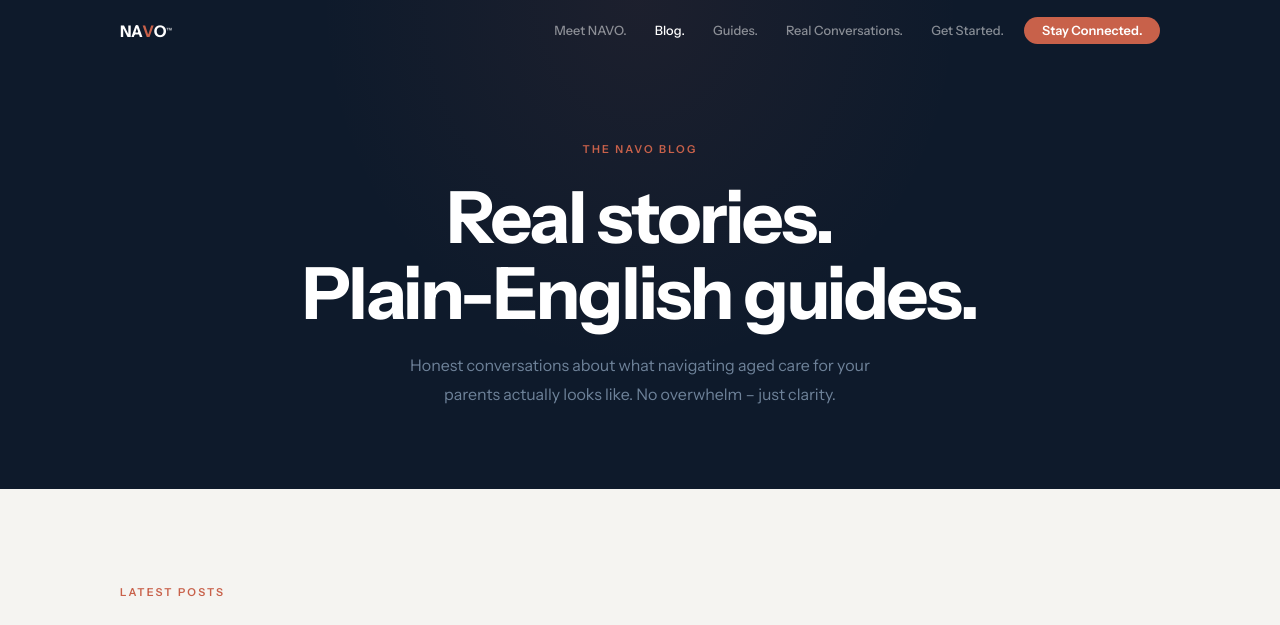
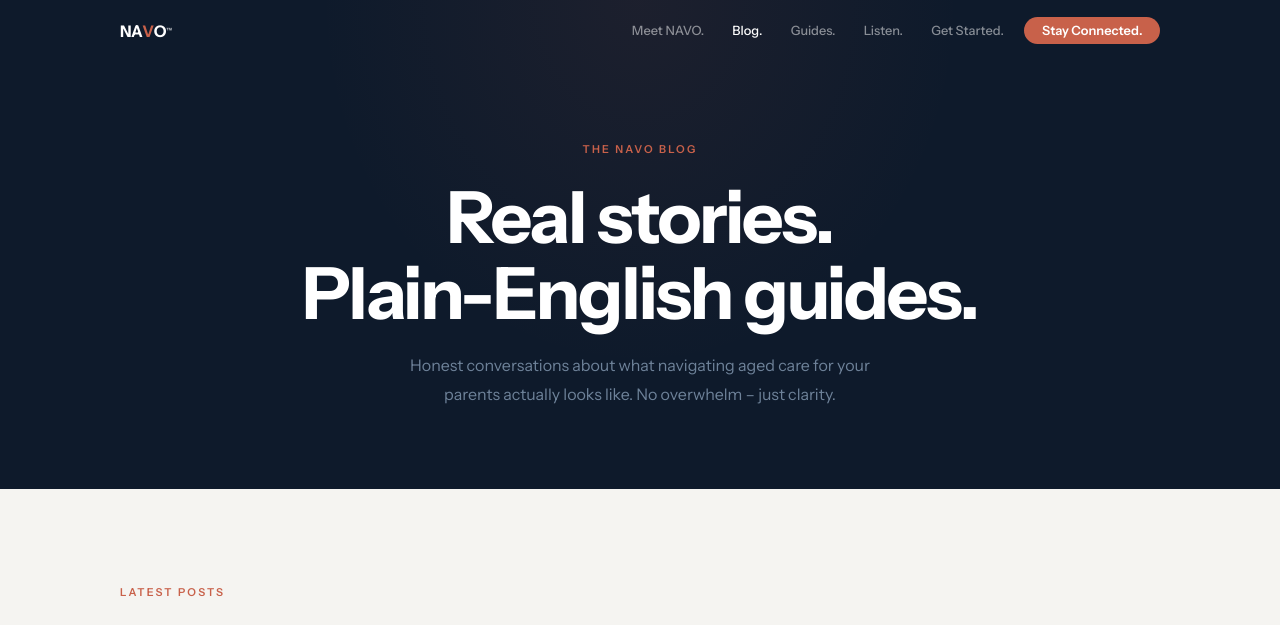
Before and after one commit to BlogMeetNavo/navo-blog, an Eleventy site: page src/index.njk in a window 1280 px wide. Shown: the top 625 px of the page. Built offline with nearby package versions, Linux system fonts and the light colour scheme; Eleventy itself is replaced by a stand-in of ours; files that its build step writes are made by us from their sources.

Commit message:
Update base.njk

```diff
--- a/src/_includes/base.njk
+++ b/src/_includes/base.njk
@@ -142,7 +142,7 @@ footer { background: var(--navy-mid); border-top: 1px solid var(--w08); padding:
       <li><a href="https://meetnavo.com">Meet NAVO.</a></li>
       <li class="active"><a href="https://blog.meetnavo.com">Blog.</a></li>
       <li><a href="https://shop.meetnavo.com">Guides.</a></li>
-      <li><a href="https://listen.meetnavo.com">Real Conversations.</a></li>
+      <li><a href="https://listen.meetnavo.com">Listen.</a></li>
       <li><a href="https://meetnavo.com/app">Get Started.</a></li>
       <li class="ncta"><a href="https://tally.so/r/rjrdpo">Stay Connected.</a></li>
     </ul>
@@ -156,7 +156,7 @@ footer { background: var(--navy-mid); border-top: 1px solid var(--w08); padding:
     <li><a href="https://meetnavo.com">Meet NAVO.</a></li>
     <li><a href="https://blog.meetnavo.com">Blog.</a></li>
     <li><a href="https://shop.meetnavo.com">Guides.</a></li>
-    <li><a href="https://listen.meetnavo.com">Real Conversations.</a></li>
+    <li><a href="https://listen.meetnavo.com">Listen.</a></li>
     <li><a href="https://meetnavo.com/app">Get Started.</a></li>
     <li><a href="https://tally.so/r/rjrdpo">Stay Connected.</a></li>
   </ul>
```
